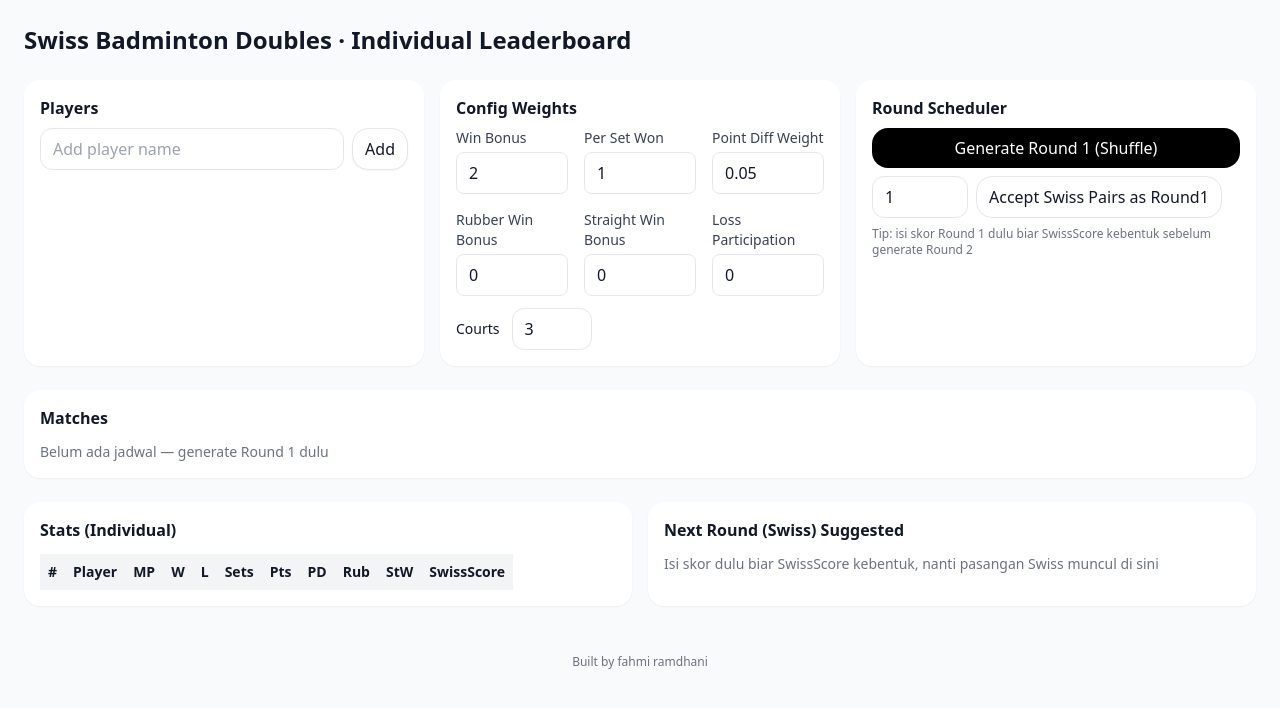
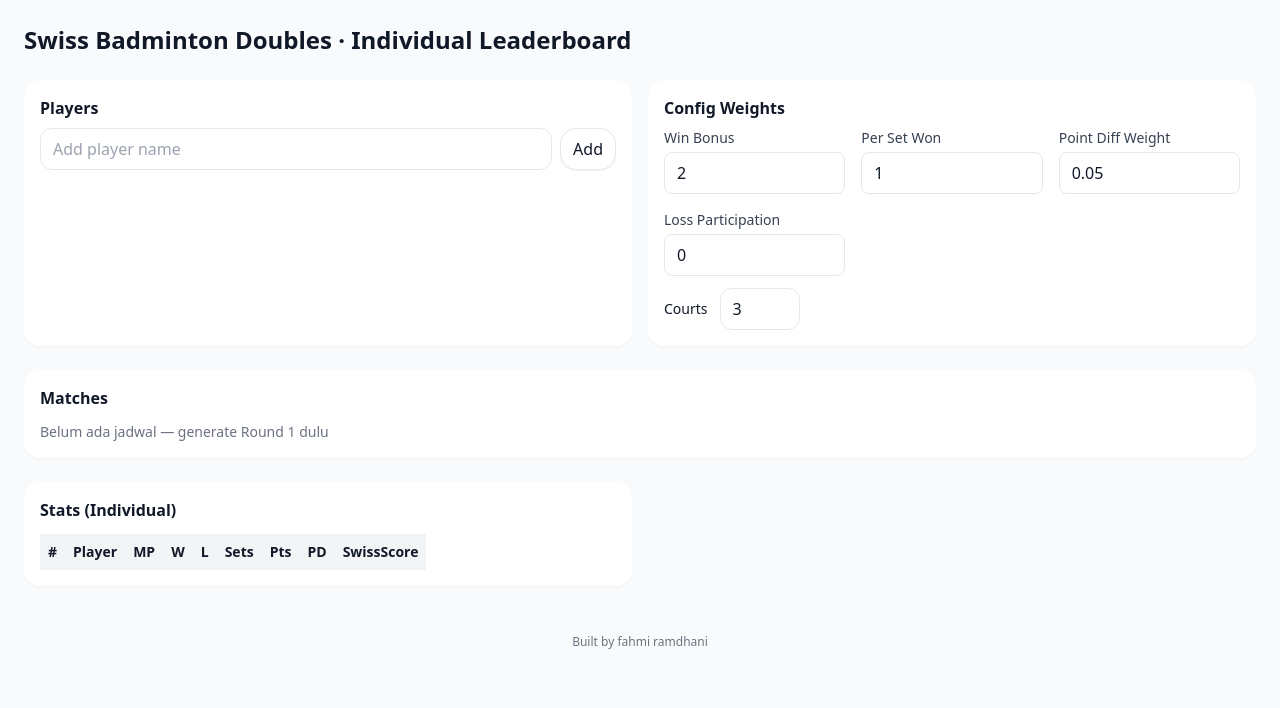
Before and after one commit to ramdhanifahmi/round-robbin-generator, a Next.js app: page / in a window 1280 px wide. Shown: the top 708 px of the page. Built offline with nearby package versions, Linux system fonts and the light colour scheme.

Commit message:
- simplifying tab

```diff
--- a/app/page.tsx
+++ b/app/page.tsx
@@ -6,7 +6,7 @@ import PlayersPanel from "../components/PlayersPanel";
 import ConfigPanel from "../components/ConfigPanel";
 import MatchesTable from "../components/MatchesTable";
 import StatsTable from "../components/StatsTable";
-import SwissSuggestion from "../components/SwissSuggestion";
+// import SwissSuggestion from "../components/SwissSuggestion";
 
 function uid() {
   return Math.random().toString(36).slice(2, 9);
@@ -18,8 +18,6 @@ const DEFAULT_CONFIG: ConfigWeights = {
   WIN_BONUS: 2,
   SET_WON_WEIGHT: 1,
   POINT_DIFF_WEIGHT: 0.05,
-  RUBBER_WIN_BONUS: 0,
-  STRAIGHT_WIN_BONUS: 0,
   LOSS_PARTICIPATION: 0,
 };
 
@@ -32,10 +30,8 @@ export default function Page() {
   const steps = [
     { key: "players", title: "Players" },
     { key: "config", title: "Config" },
-    { key: "round", title: "Round" },
     { key: "matches", title: "Matches" },
     { key: "stats", title: "Stats" },
-    { key: "next", title: "Next Round" },
   ] as const;
   const [step, setStep] = useState<number>(0);
 
@@ -81,33 +77,13 @@ export default function Page() {
     }
     return a;
   }
-  function genRound1() {
-    const ids = players.map((p) => p.id);
-    const shuffled = shuffle(ids);
-    const pairs: { A: [string, string]; B: [string, string] }[] = [];
-    for (let i = 0; i + 3 < shuffled.length; i += 4) {
-      pairs.push({ A: [shuffled[i], shuffled[i + 1]], B: [shuffled[i + 2], shuffled[i + 3]] });
-    }
-    const newMatches: Match[] = pairs.map((pr, idx) => ({
-      id: uid(),
-      round: 1,
-      court: (idx % courts) + 1,
-      teamA: pr.A,
-      teamB: pr.B,
-      sets: [
-        { a: 0, b: 0 },
-        { a: 0, b: 0 },
-        { a: 0, b: 0 },
-      ],
-    }));
-    setMatches((ms) => [...ms.filter((m) => m.round !== 1), ...newMatches]);
-    setCurrentRound(1);
-  }
+  // removed old genRound1 (replaced by auto generateRound1)
   function setSetScore(matchId: string, setIdx: number, side: "a" | "b", val: string) {
     setMatches((ms) =>
       ms.map((m) => {
         if (m.id !== matchId) return m;
-        const sets = m.sets.map((s, i) => (i === setIdx ? { ...s, [side]: Number(val) || 0 } : s));
+        const nextVal = val === "" ? "" : Number(val);
+        const sets = m.sets.map((s, i) => (i === setIdx ? { ...s, [side]: nextVal } : s));
         return { ...m, sets };
       })
     );
@@ -116,23 +92,22 @@ export default function Page() {
     setMatches((ms) => ms.map((m) => (m.id === matchId ? { ...m, court: Number(val) || "" } : m)));
   }
 
+  function toNum(v: number | ""): number { return typeof v === 'number' ? v : 0 }
   function matchComputed(m: Match) {
     const s = m.sets;
-    const setsWonA = (s[0].a > s[0].b ? 1 : 0) + (s[1].a > s[1].b ? 1 : 0) + (s[2].a > 0 || s[2].b > 0 ? (s[2].a > s[2].b ? 1 : 0) : 0);
-    const setsWonB = (s[0].b > s[0].a ? 1 : 0) + (s[1].b > s[1].a ? 1 : 0) + (s[2].a > 0 || s[2].b > 0 ? (s[2].b > s[2].a ? 1 : 0) : 0);
-    const pointsA = s[0].a + s[1].a + s[2].a;
-    const pointsB = s[0].b + s[1].b + s[2].b;
+    const s0a = toNum(s[0].a), s0b = toNum(s[0].b);
+    const s1a = toNum(s[1].a), s1b = toNum(s[1].b);
+    const s2a = toNum(s[2].a), s2b = toNum(s[2].b);
+    const setsWonA = (s0a > s0b ? 1 : 0) + (s1a > s1b ? 1 : 0) + (s2a > s2b ? 1 : 0);
+    const setsWonB = (s0b > s0a ? 1 : 0) + (s1b > s1a ? 1 : 0) + (s2b > s2a ? 1 : 0);
+    const pointsA = s0a + s1a + s2a;
+    const pointsB = s0b + s1b + s2b;
     const winner = setsWonA === 0 && setsWonB === 0 ? "" : setsWonA > setsWonB ? "A" : setsWonB > setsWonA ? "B" : "";
-    const thirdPlayed = s[2].a > 0 || s[2].b > 0;
-    const isStraightA = winner === "A" && setsWonA === 2 && !thirdPlayed ? 1 : 0; // 2-0
-    const isStraightB = winner === "B" && setsWonB === 2 && !thirdPlayed ? 1 : 0; // 2-0
-    const isRubberA = winner === "A" && setsWonA === 2 && thirdPlayed ? 1 : 0; // 2-1
-    const isRubberB = winner === "B" && setsWonB === 2 && thirdPlayed ? 1 : 0; // 2-1
-    return { setsWonA, setsWonB, pointsA, pointsB, pointDiffA: pointsA - pointsB, pointDiffB: pointsB - pointsA, winner, isStraightA, isStraightB, isRubberA, isRubberB };
+    return { setsWonA, setsWonB, pointsA, pointsB, pointDiffA: pointsA - pointsB, pointDiffB: pointsB - pointsA, winner };
   }
 
   const stats: StatRow[] = useMemo(() => {
-    const base: Record<string, StatRow> = Object.fromEntries(players.map((p) => [p.id, { playerId: p.id, name: p.name, MP: 0, W: 0, L: 0, SW: 0, SL: 0, PW: 0, PL: 0, PD: 0, RW: 0, STW: 0, score: 0 }]));
+    const base: Record<string, StatRow> = Object.fromEntries(players.map((p) => [p.id, { playerId: p.id, name: p.name, MP: 0, W: 0, L: 0, SW: 0, SL: 0, PW: 0, PL: 0, PD: 0, score: 0 }]));
     for (const m of matches) {
       const c = matchComputed(m);
       const allIds = [...m.teamA, ...m.teamB];
@@ -170,26 +145,11 @@ export default function Page() {
       base[m.teamA[1]].PD += c.pointDiffA;
       base[m.teamB[0]].PD += c.pointDiffB;
       base[m.teamB[1]].PD += c.pointDiffB;
-      if (c.isRubberA) {
-        base[m.teamA[0]].RW++;
-        base[m.teamA[1]].RW++;
-      }
-      if (c.isRubberB) {
-        base[m.teamB[0]].RW++;
-        base[m.teamB[1]].RW++;
-      }
-      if (c.isStraightA) {
-        base[m.teamA[0]].STW++;
-        base[m.teamA[1]].STW++;
-      }
-      if (c.isStraightB) {
-        base[m.teamB[0]].STW++;
-        base[m.teamB[1]].STW++;
-      }
+      // RW/STW removed from model
     }
     for (const id in base) {
       const o = base[id];
-      o.score = o.W * config.WIN_BONUS + o.SW * config.SET_WON_WEIGHT + o.PD * config.POINT_DIFF_WEIGHT + o.RW * config.RUBBER_WIN_BONUS + o.STW * config.STRAIGHT_WIN_BONUS + o.L * config.LOSS_PARTICIPATION;
+      o.score = o.W * config.WIN_BONUS + o.SW * config.SET_WON_WEIGHT + o.PD * config.POINT_DIFF_WEIGHT + o.L * config.LOSS_PARTICIPATION;
     }
     const arr = Object.values(base).sort((a, b) => b.score - a.score || b.W - a.W || b.SW - b.SL - (a.SW - a.SL) || b.PD - a.PD);
     return arr;
@@ -204,7 +164,30 @@ export default function Page() {
     return pairs;
   }, [stats]);
 
-  function acceptSwissAsRound(round: number) {
+  function generateRound1() {
+    const ids = players.map((p) => p.id);
+    const shuffled = shuffle(ids);
+    const pairs: { A: [string, string]; B: [string, string] }[] = [];
+    for (let i = 0; i + 3 < shuffled.length; i += 4) {
+      pairs.push({ A: [shuffled[i], shuffled[i + 1]], B: [shuffled[i + 2], shuffled[i + 3]] });
+    }
+    const newMatches: Match[] = pairs.map((pr, idx) => ({
+      id: uid(),
+      round: 1,
+      court: (idx % courts) + 1,
+      teamA: pr.A,
+      teamB: pr.B,
+      sets: [
+        { a: "", b: "" },
+        { a: "", b: "" },
+        { a: "", b: "" },
+      ],
+    }));
+    setMatches((ms) => [...ms.filter((m) => m.round !== 1), ...newMatches]);
+    setCurrentRound(1);
+  }
+
+  function generateSwissRound(round: number) {
     const newMatches: Match[] = swissPairs.map((pr, idx) => ({
       id: uid(),
       round,
@@ -212,14 +195,31 @@ export default function Page() {
       teamA: pr.A,
       teamB: pr.B,
       sets: [
-        { a: 0, b: 0 },
-        { a: 0, b: 0 },
-        { a: 0, b: 0 },
+        { a: "", b: "" },
+        { a: "", b: "" },
+        { a: "", b: "" },
       ],
     }));
     setMatches((ms) => [...ms, ...newMatches]);
     setCurrentRound(round);
   }
+
+  // Auto-generate R1 and subsequent rounds when ready
+  useEffect(() => {
+    if (players.length >= 4) {
+      if (matches.length === 0) {
+        generateRound1();
+        return;
+      }
+      const latestRound = Math.max(...matches.map((m) => m.round));
+      const roundMatches = matches.filter((m) => m.round === latestRound);
+      const allDecided = roundMatches.length > 0 && roundMatches.every((m) => matchComputed(m).winner !== "");
+      const nextExists = matches.some((m) => m.round === latestRound + 1);
+      if (allDecided && !nextExists && swissPairs.length > 0) {
+        generateSwissRound(latestRound + 1);
+      }
+    }
+  }, [players, matches, swissPairs]);
 
   return (
     <div className="min-h-screen bg-gray-50 text-gray-900 p-6">
@@ -231,7 +231,7 @@ export default function Page() {
         {/* Mobile-first stepper view (enabled on small screens) */}
         <div className="block lg:hidden">
           <nav className="bg-white rounded-2xl p-2 shadow-sm border">
-            <div className="grid grid-cols-3 gap-2">
+            <div className="grid grid-cols-4 gap-2">
               {steps.map((s, i) => (
                 <button key={s.key} onClick={() => setStep(i)} className={clsx("text-xs text-center px-3 py-1.5 rounded-full border", i === step ? "bg-black text-white border-black" : "bg-white text-gray-700")}>{`${i + 1}. ${
                   s.title
@@ -258,37 +258,14 @@ export default function Page() {
           )}
           {step === 2 && (
             <section className="bg-white rounded-2xl p-4 shadow-sm">
-              <h2 className="font-semibold mb-2">Round Scheduler</h2>
-              <div className="flex flex-col gap-2">
-                <button onClick={genRound1} className="px-3 py-2 rounded-2xl bg-black text-white disabled:opacity-50" disabled={players.length < 4}>
-                  Generate Round 1 (Shuffle)
-                </button>
-                <div className="flex flex-wrap items-center gap-2">
-                  <input type="number" min={2} value={currentRound} onChange={(e) => setCurrentRound(Number(e.target.value) || 1)} className="w-24 px-3 py-2 rounded-xl border" />
-                  <button onClick={() => acceptSwissAsRound(currentRound)} className="w-full sm:w-auto px-3 py-2 rounded-2xl border bg-white hover:shadow disabled:opacity-50" disabled={players.length < 4}>
-                    Accept Swiss Pairs as Round {currentRound}
-                  </button>
-                </div>
-                <p className="text-xs text-gray-500">Tip: input Round 1 scores before generating Round 2</p>
-              </div>
+              <h2 className="font-semibold mb-3">Matches</h2>
+              <MatchesTable matches={matches} id2player={id2player} setSetScore={setSetScore} setCourt={setCourt} />
             </section>
           )}
           {step === 3 && (
             <section className="bg-white rounded-2xl p-4 shadow-sm">
-              <h2 className="font-semibold mb-3">Matches</h2>
-              <MatchesTable matches={matches} id2player={id2player} setSetScore={setSetScore} setCourt={setCourt} />
-            </section>
-          )}
-          {step === 4 && (
-            <section className="bg-white rounded-2xl p-4 shadow-sm">
               <h2 className="font-semibold mb-3">Stats (Individual)</h2>
               <StatsTable stats={stats} />
-            </section>
-          )}
-          {step === 5 && (
-            <section className="bg-white rounded-2xl p-4 shadow-sm">
-              <h2 className="font-semibold mb-3">Next Round (Swiss) - Suggested</h2>
-              <SwissSuggestion pairs={swissPairs} id2player={id2player} />
             </section>
           )}
 
@@ -303,7 +280,7 @@ export default function Page() {
         </div>
 
         {/* Desktop/large layout */}
-        <div className="hidden lg:grid lg:grid-cols-3 gap-4">
+        <div className="hidden lg:grid lg:grid-cols-2 gap-4">
           <section className="bg-white rounded-2xl p-4 shadow-sm">
             <h2 className="font-semibold mb-2">Players</h2>
             <PlayersPanel players={players} addPlayer={addPlayer} removePlayer={removePlayer} />
@@ -315,22 +292,6 @@ export default function Page() {
             <div className="mt-3 flex flex-wrap items-center gap-3">
               <label className="text-sm">Courts</label>
               <input type="number" min={1} value={courts} onChange={(e) => setCourts(Number(e.target.value) || 1)} className="w-20 px-3 py-2 rounded-xl border" />
-            </div>
-          </section>
-
-          <section className="bg-white rounded-2xl p-4 shadow-sm">
-            <h2 className="font-semibold mb-2">Round Scheduler</h2>
-            <div className="flex flex-col gap-2">
-              <button onClick={genRound1} className="px-3 py-2 rounded-2xl bg-black text-white hover:opacity-90">
-                Generate Round 1 (Shuffle)
-              </button>
-              <div className="flex flex-wrap sm:flex-nowrap items-center gap-2">
-                <input type="number" min={2} value={currentRound} onChange={(e) => setCurrentRound(Number(e.target.value) || 1)} className="w-24 px-3 py-2 rounded-xl border" />
-                <button onClick={() => acceptSwissAsRound(currentRound)} className="w-full sm:w-auto px-3 py-2 rounded-2xl border bg-white hover:shadow">
-                  Accept Swiss Pairs as Round {currentRound}
-                </button>
-              </div>
-              <p className="text-xs text-gray-500">Tip: isi skor Round 1 dulu biar SwissScore kebentuk sebelum generate Round 2</p>
             </div>
           </section>
         </div>
@@ -345,10 +306,6 @@ export default function Page() {
             <h2 className="font-semibold mb-3">Stats (Individual)</h2>
             <StatsTable stats={stats} />
           </section>
-          <section className="bg-white rounded-2xl p-4 shadow-sm">
-            <h2 className="font-semibold mb-3">Next Round (Swiss) Suggested</h2>
-            <SwissSuggestion pairs={swissPairs} id2player={id2player} />
-          </section>
         </div>
 
         <footer className="text-center text-xs text-gray-500 py-6">Built by fahmi ramdhani</footer>
--- a/components/ConfigPanel.tsx
+++ b/components/ConfigPanel.tsx
@@ -10,8 +10,6 @@ export default function ConfigPanel({config, setConfig}:{config: ConfigWeights,
     ['WIN_BONUS','Win Bonus'],
     ['SET_WON_WEIGHT','Per Set Won'],
     ['POINT_DIFF_WEIGHT','Point Diff Weight'],
-    ['RUBBER_WIN_BONUS','Rubber Win Bonus'],
-    ['STRAIGHT_WIN_BONUS','Straight Win Bonus'],
     ['LOSS_PARTICIPATION','Loss Participation'],
   ]
   return (
--- a/components/MatchesTable.tsx
+++ b/components/MatchesTable.tsx
@@ -1,6 +1,17 @@
 'use client'
 import React from 'react'
 import type { Match, Player } from '../lib/types'
+
+function needThirdSet(m: Match){
+  const s0a = typeof m.sets[0].a === 'number' ? m.sets[0].a : undefined;
+  const s0b = typeof m.sets[0].b === 'number' ? m.sets[0].b : undefined;
+  const s1a = typeof m.sets[1].a === 'number' ? m.sets[1].a : undefined;
+  const s1b = typeof m.sets[1].b === 'number' ? m.sets[1].b : undefined;
+  if(s0a===undefined || s0b===undefined || s1a===undefined || s1b===undefined) return false;
+  const w0 = s0a === s0b ? '' : (s0a > s0b ? 'A' : 'B');
+  const w1 = s1a === s1b ? '' : (s1a > s1b ? 'A' : 'B');
+  return !!w0 && !!w1 && w0 !== w1;
+}
 
 export default function MatchesTable({matches, id2player, setSetScore, setCourt}:{
   matches: Match[]
@@ -12,29 +23,43 @@ export default function MatchesTable({matches, id2player, setSetScore, setCourt}
   if(!matches.length) return <p className='text-sm text-gray-500'>Belum ada jadwal — generate Round 1 dulu</p>
   return (
     <>
-      {/* Mobile: stacked cards, no horizontal scroll */}
-      <div className='grid gap-3 lg:hidden'>
-        {matches.map(m => (
+      {/* Mobile: rounds as swipeable panels */}
+      <div className='lg:hidden overflow-x-auto snap-x snap-mandatory flex gap-3'>
+        {[...new Set(matches.map(m=>m.round))].sort((a,b)=>a-b).map(rnd => (
+          <div key={rnd} className='snap-start shrink-0 w-full'>
+            <div className='text-sm font-semibold mb-2'>Round {rnd}</div>
+            <div className='grid gap-3'>
+              {matches.filter(m=>m.round===rnd).map(m => (
                 <div key={m.id} className='p-3 rounded-xl border'>
                   <div className='flex items-center justify-between gap-2'>
-              <div className='text-sm font-medium'>Round {m.round}</div>
-              <div className='flex items-center gap-2'>
-                <label className='text-xs text-gray-600'>Court</label>
+                    <div className='text-sm font-medium'>Court</div>
                     <input type='number' value={m.court||''} onChange={e=>setCourt(m.id, e.target.value)} className='w-16 px-2 py-1 rounded-lg border'/>
-              </div>
                   </div>
                   <div className='mt-2 space-y-1'>
                     <div className='text-sm'><span className='text-gray-500'>Team A:</span> <span className='font-medium'>{id2player[m.teamA[0]]?.name}</span> &amp; <span className='font-medium'>{id2player[m.teamA[1]]?.name}</span></div>
                     <div className='text-sm'><span className='text-gray-500'>Team B:</span> <span className='font-medium'>{id2player[m.teamB[0]]?.name}</span> &amp; <span className='font-medium'>{id2player[m.teamB[1]]?.name}</span></div>
                   </div>
                   <div className='mt-3 grid grid-cols-1 gap-2'>
-              {[0,1,2].map(si => (
+                    {[0,1].map(si => (
                       <div key={si} className='flex items-center justify-between gap-2'>
                         <div className='text-xs text-gray-600'>Set {si+1}</div>
                         <div className='flex items-center gap-1'>
-                    <input type='number' min={0} value={m.sets[si].a} onChange={e=>setSetScore(m.id, si, 'a', e.target.value)} className='w-16 px-2 py-1 rounded-lg border'/>
+                          <input type='number' inputMode='numeric' value={m.sets[si].a} onChange={e=>setSetScore(m.id, si, 'a', e.target.value)} className='w-16 px-2 py-1 rounded-lg border'/>
                           <span>-</span>
-                    <input type='number' min={0} value={m.sets[si].b} onChange={e=>setSetScore(m.id, si, 'b', e.target.value)} className='w-16 px-2 py-1 rounded-lg border'/>
+                          <input type='number' inputMode='numeric' value={m.sets[si].b} onChange={e=>setSetScore(m.id, si, 'b', e.target.value)} className='w-16 px-2 py-1 rounded-lg border'/>
+                        </div>
+                      </div>
+                    ))}
+                    {needThirdSet(m) && (
+                      <div className='flex items-center justify-between gap-2'>
+                        <div className='text-xs text-gray-600'>Set 3</div>
+                        <div className='flex items-center gap-1'>
+                          <input type='number' inputMode='numeric' value={m.sets[2].a} onChange={e=>setSetScore(m.id, 2, 'a', e.target.value)} className='w-16 px-2 py-1 rounded-lg border'/>
+                          <span>-</span>
+                          <input type='number' inputMode='numeric' value={m.sets[2].b} onChange={e=>setSetScore(m.id, 2, 'b', e.target.value)} className='w-16 px-2 py-1 rounded-lg border'/>
+                        </div>
+                      </div>
+                    )}
                   </div>
                 </div>
               ))}
@@ -70,7 +95,7 @@ export default function MatchesTable({matches, id2player, setSetScore, setCourt}
                 <td className='p-2'>
                   <div className='font-medium'>{id2player[m.teamB[0]]?.name} &amp; {id2player[m.teamB[1]]?.name}</div>
                 </td>
-                {[0,1,2].map(si=> (
+                {[0,1].map(si=> (
                   <td key={si} className='p-2'>
                     <div className='flex items-center gap-1'>
                       <input type='number' min={0} value={m.sets[si].a} onChange={e=>setSetScore(m.id, si, 'a', e.target.value)} className='w-16 px-2 py-1 rounded-lg border'/>
@@ -79,6 +104,17 @@ export default function MatchesTable({matches, id2player, setSetScore, setCourt}
                     </div>
                   </td>
                 ))}
+                <td className='p-2'>
+                  {needThirdSet(m) ? (
+                    <div className='flex items-center gap-1'>
+                      <input type='number' min={0} value={m.sets[2].a} onChange={e=>setSetScore(m.id, 2, 'a', e.target.value)} className='w-16 px-2 py-1 rounded-lg border'/>
+                      <span>-</span>
+                      <input type='number' min={0} value={m.sets[2].b} onChange={e=>setSetScore(m.id, 2, 'b', e.target.value)} className='w-16 px-2 py-1 rounded-lg border'/>
+                    </div>
+                  ) : (
+                    <span className='text-gray-400'>—</span>
+                  )}
+                </td>
               </tr>
             ))}
           </tbody>
--- a/components/StatsTable.tsx
+++ b/components/StatsTable.tsx
@@ -20,8 +20,6 @@ export default function StatsTable({stats}:{stats: StatRow[]}){
               <div className='flex justify-between'><span className='text-gray-500'>Sets</span><span>{s.SW}-{s.SL}</span></div>
               <div className='flex justify-between'><span className='text-gray-500'>Pts</span><span>{s.PW}-{s.PL}</span></div>
               <div className='flex justify-between'><span className='text-gray-500'>PD</span><span>{s.PD}</span></div>
-              <div className='flex justify-between'><span className='text-gray-500'>Rub</span><span>{s.RW}</span></div>
-              <div className='flex justify-between'><span className='text-gray-500'>StW</span><span>{s.STW}</span></div>
             </div>
           </div>
         ))}
@@ -40,8 +38,6 @@ export default function StatsTable({stats}:{stats: StatRow[]}){
               <th className='p-2'>Sets</th>
               <th className='p-2'>Pts</th>
               <th className='p-2'>PD</th>
-              <th className='p-2'>Rub</th>
-              <th className='p-2'>StW</th>
               <th className='p-2'>SwissScore</th>
             </tr>
           </thead>
@@ -56,8 +52,6 @@ export default function StatsTable({stats}:{stats: StatRow[]}){
                 <td className='p-2'>{s.SW}-{s.SL}</td>
                 <td className='p-2'>{s.PW}-{s.PL}</td>
                 <td className='p-2'>{s.PD}</td>
-                <td className='p-2'>{s.RW}</td>
-                <td className='p-2'>{s.STW}</td>
                 <td className='p-2 font-semibold'>{s.score.toFixed(2)}</td>
               </tr>
             ))}
--- a/lib/types.ts
+++ b/lib/types.ts
@@ -5,14 +5,12 @@ export type Match = {
   court?: number | string
   teamA: [string, string]
   teamB: [string, string]
-  sets: { a: number; b: number }[]
+  sets: { a: number | ''; b: number | '' }[]
 }
 export type ConfigWeights = {
   WIN_BONUS: number
   SET_WON_WEIGHT: number
   POINT_DIFF_WEIGHT: number
-  RUBBER_WIN_BONUS: number
-  STRAIGHT_WIN_BONUS: number
   LOSS_PARTICIPATION: number
 }
 export type StatRow = {
@@ -26,7 +24,5 @@ export type StatRow = {
   PW: number
   PL: number
   PD: number
-  RW: number
-  STW: number
   score: number
 }
```
Lines whose indentation alone changed are shown as unchanged.
